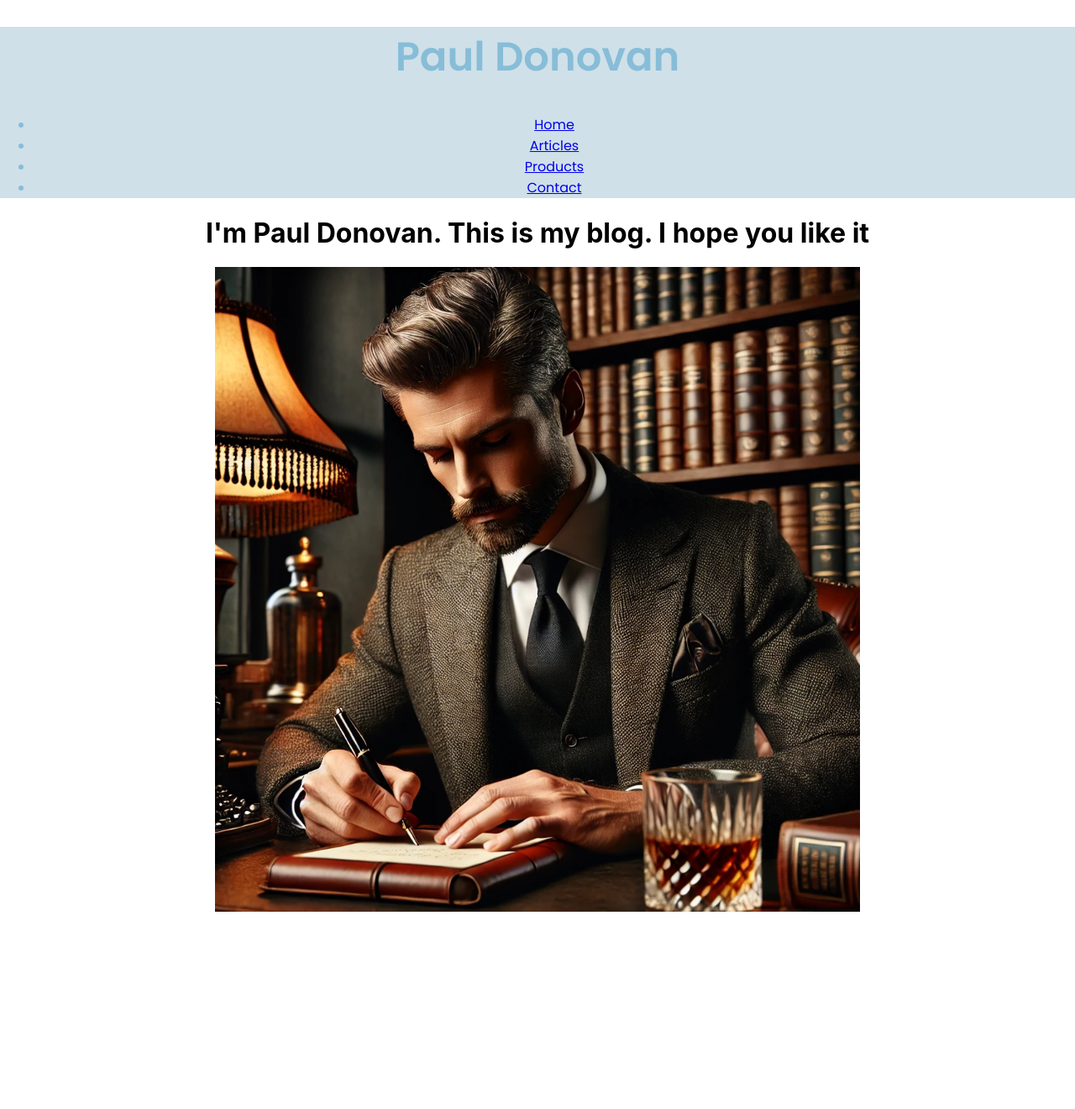
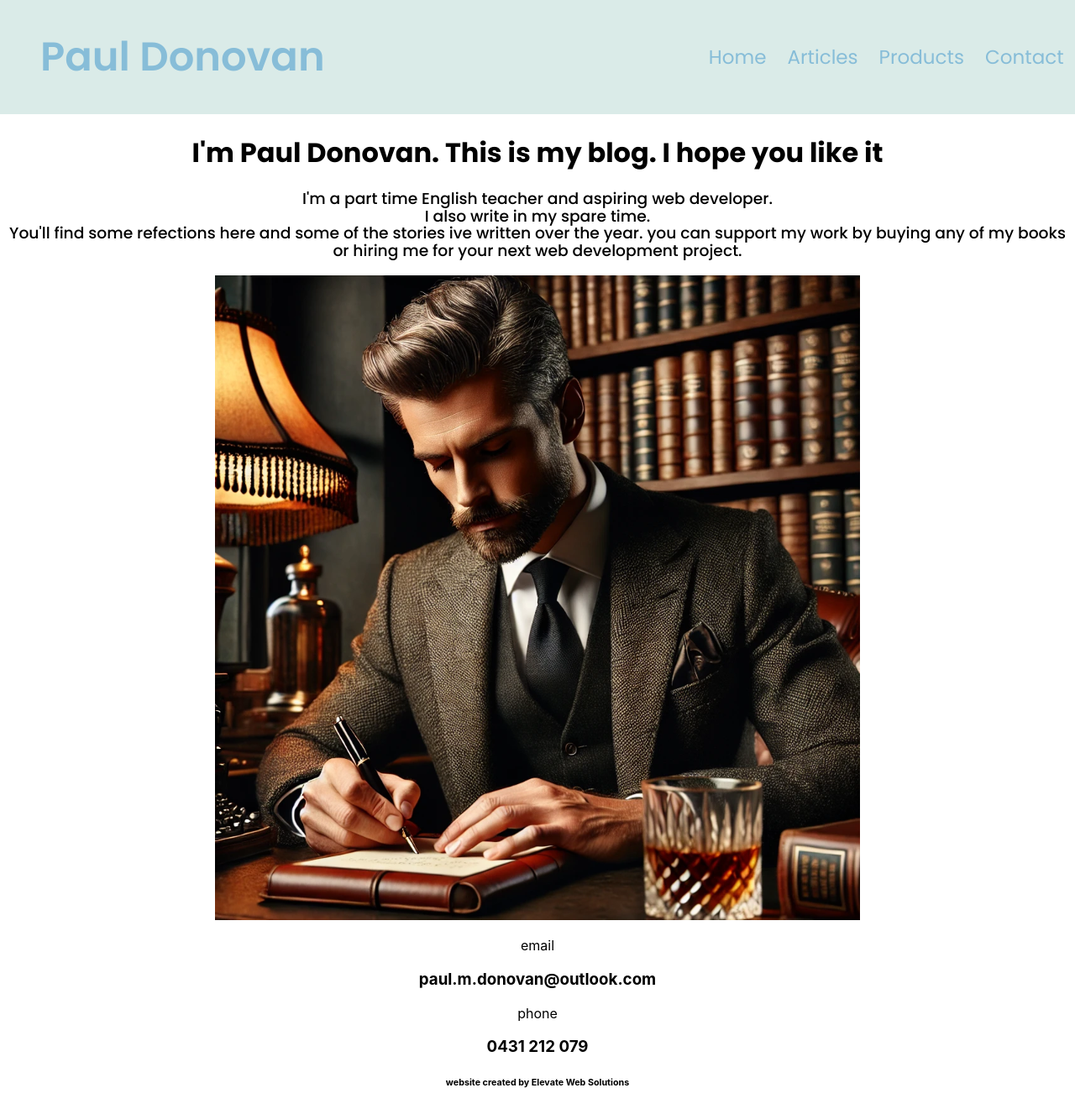
Before and after one commit to paulmatdonovan/pauldonovanblog, a React (Create React App) app: page / in a window 1280 px wide. Shown: the whole page at 84% size. Before the commit the page ends 1090 px from the top, so only its background shows below. Built offline with nearby package versions, Linux system fonts and the light colour scheme; no server answers.

Commit message:
added css and text to Home

```diff
--- a/src/App.js
+++ b/src/App.js
@@ -6,6 +6,7 @@ import { BrowserRouter, Route, Routes } from 'react-router-dom';
 import Products from './Pages/Products/Products.jsx'
 import Contact from './Pages/Contact/Contact.jsx'
 import { useEffect, useState } from 'react';
+import Footer from './Components/Footer/Footer.jsx';
 
 function App() {
 
@@ -36,6 +37,7 @@ function App() {
 
 
       </Routes>
+      <Footer/>
       </BrowserRouter>
 
     </div>
--- /dev/null
+++ b/src/Components/Footer/Footer.jsx
@@ -0,0 +1,25 @@
+
+import React from 'react'
+
+const Footer = () => {
+    return (
+        <div className="footer">
+        <div className="left-section">
+            <div className="email">
+            <p > email           </p>
+            <h3>paul.m.donovan@outlook.com</h3>
+                </div>
+                <div className="phone">
+                    <p>phone</p>
+                    <h3>0431 212 079</h3>
+                </div>
+                <h6 className='attribution'>website created by Elevate Web Solutions</h6>
+        </div>
+         </div>
+
+
+
+    )
+    }
+
+export default Footer
--- a/src/Components/Navbar/Navbar.css
+++ b/src/Components/Navbar/Navbar.css
@@ -1,15 +1,47 @@
 .navbar{
-    background:  #cfe0e8;
+    background:  #daebe8;
     font-family: "Poppins";
-
+    display: flex;
+    align-items: center;
+    gap: 10px;
+    justify-content: space-between;
+    /* width: 100vw; */
 }
 
 .nav-logo h1{
 font-weight: 600;
+padding-left: 1em;
 font-size: 3em;
 color:#87bdd8;
 }
 .nav-menu{
     color:#87bdd8;
+    display: flex;
+    font-size: 1.2rem;
+    align-items: center;
+    gap: 25px;
+    justify-content: center;
+    padding-right: 0.7em;
+}
+
+
+
+.nav-menu li {
+    list-style: none;
+    cursor: pointer;
+    text-decoration: none;
 
 }
+.nav ul li:visited {
+    text-decoration: none;
+}
+.nav-menu a{
+    text-decoration: none;
+    color:#87bdd8;
+    font-size: 1.2em;
+}
+a:hover {
+    background-color: #b7d7e8;
+    padding: 9px 9px;
+    border-radius: 8px;
+}
--- a/src/Pages/Home/Home.css
+++ b/src/Pages/Home/Home.css
@@ -0,0 +1,7 @@
+.home-left{
+    font-family: 'Poppins';
+}
+.home-left h3{
+    font-weight: 500;
+    line-height: 1.1em;
+}
--- a/src/Pages/Home/Home.jsx
+++ b/src/Pages/Home/Home.jsx
@@ -1,12 +1,13 @@
 import React from 'react'
 import image1 from '../../Assets/blogImage (1).png'
+import './Home.css'
 
 const Home = () => {
   return (
     <div className='home'>
       <div className="home-left">
       <h1>I'm Paul Donovan. This is my blog. I hope you like it</h1>
-
+<h3>I'm a part time English teacher and aspiring web developer. <br /> I also write in my spare time. <br />You'll find some refections here and some of the stories ive written over the year. you can support my work by buying any of my books or hiring me for your next web development project. </h3>
       </div>
 <div className="home-right">
   <img src={image1} alt="legendary website builder" />
```
Also changed, not shown: src/Components/Footer/Footer.css (added).
